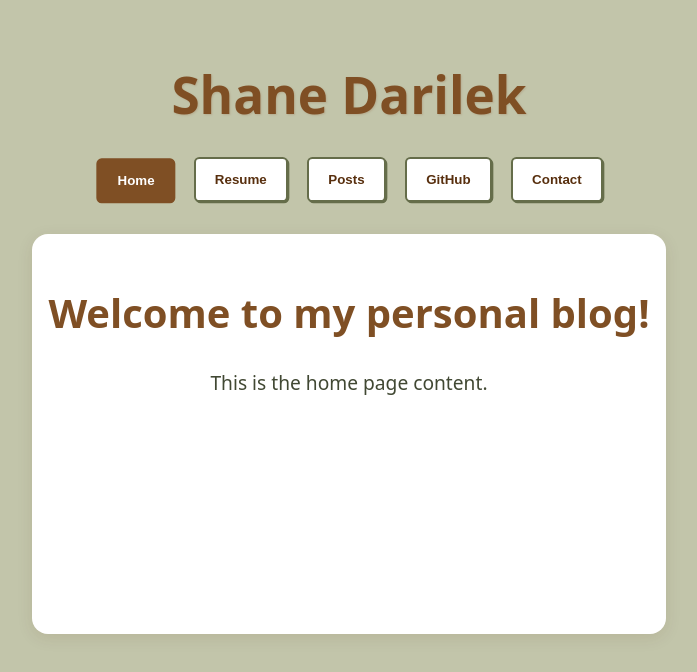
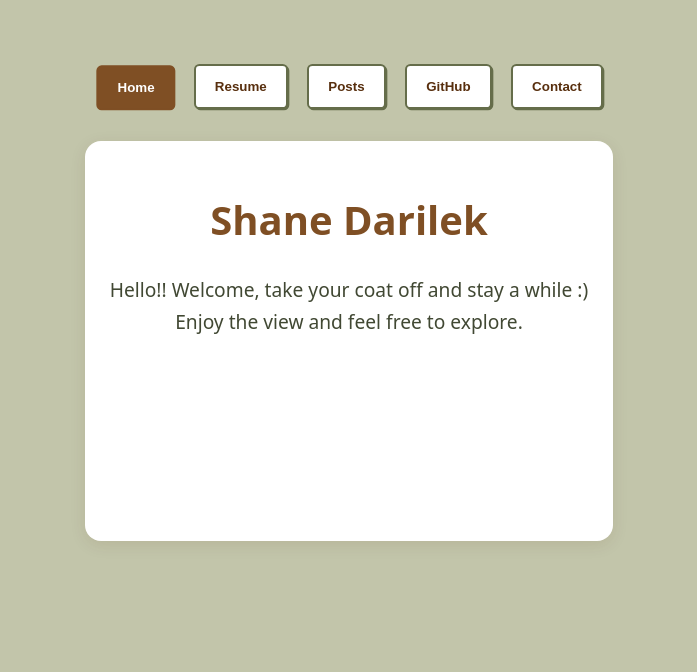
Before and after one commit to wsehsatnoen/swd, a React (Vite) app: page / in a window 1280 px wide. Shown: the top 672 px of the page, without its empty margins (291-988 px from the left). Built offline with nearby package versions, Linux system fonts and the light colour scheme.

Commit message:
moved my name from the top

```diff
--- a/src/App.jsx
+++ b/src/App.jsx
@@ -19,7 +19,6 @@ function App() {
 
   return (
     <div>
-      <h1>Shane Darilek</h1>
       <nav>
         <button
           className={currentPage === 'home' ? 'active' : ''}
@@ -62,8 +61,9 @@ function App() {
 function HomePage() {
   return (
     <div>
-      <h2>Welcome to my personal blog!</h2>
-      <p>This is the home page content.</p>
+      <h2>Shane Darilek</h2>
+      <p>Hello!! Welcome, take your coat off and stay a while :)</p>
+      <p>Enjoy the view and feel free to explore.</p>
     </div>
   );
 }
```
